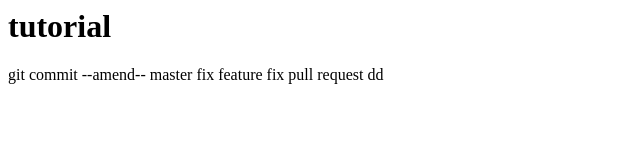
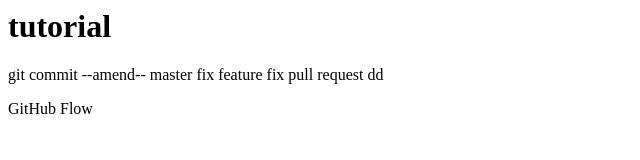
Before and after one commit to kharu11/git_tutorial, a plain HTML site: page index.html in a window 1280 px wide. Shown: the whole page, without its empty margins (0-640 px from the left). Drawn offline with Linux system fonts and the light colour scheme.

Commit message:
GitHub Flowを追記

```diff
--- a/index.html
+++ b/index.html
@@ -4,3 +4,4 @@ master fix
 feature fix
 pull request
 dd
+<P>GitHub Flow</P>
```
